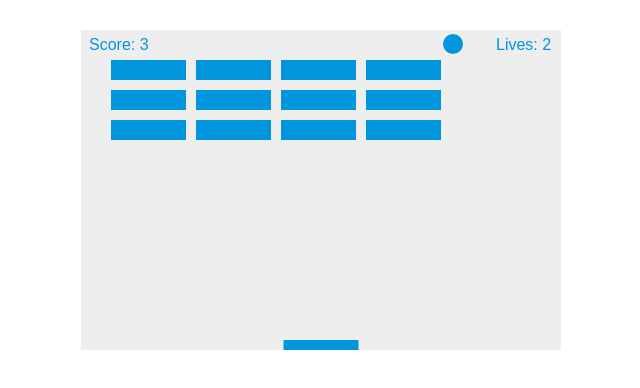
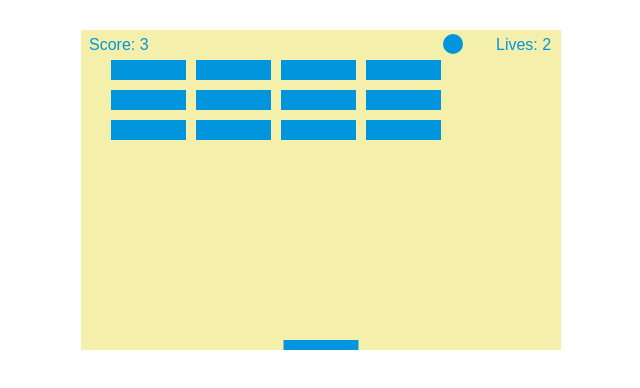
Before and after one commit to el634dev/breakout, a website: page index.html in a window 1280 px wide. Shown: the whole page, without its empty margins (319-959 px from the left). Drawn offline with Linux system fonts and the light colour scheme.

Commit message:
Update styles.css

```diff
--- a/styles.css
+++ b/styles.css
@@ -5,7 +5,7 @@
 
 /* Canvas element */
 canvas {
-    background: #eee;
+    background: #f4f0ab;
     display: block;
     margin: 0 auto;
     margin-top: 30px;
```
